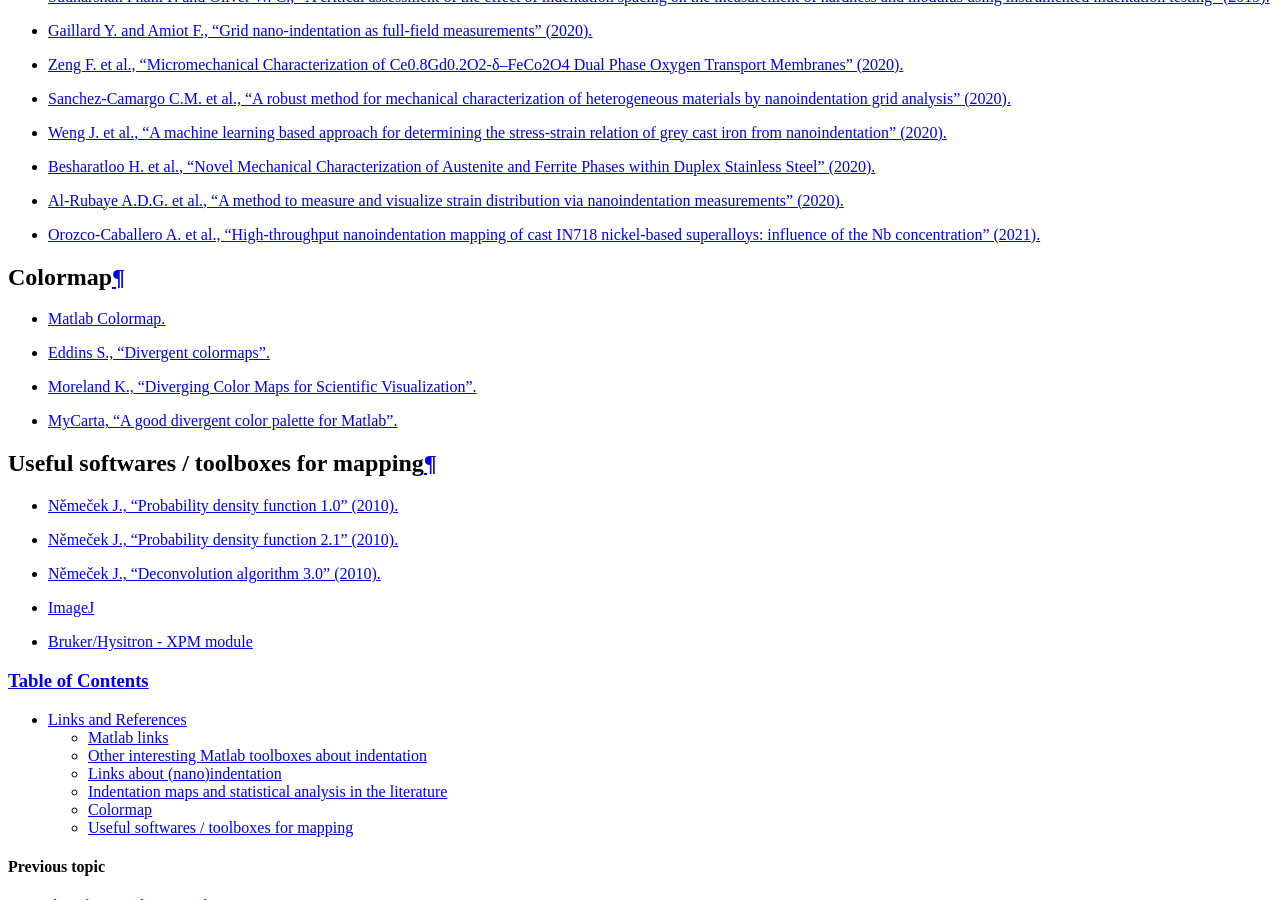
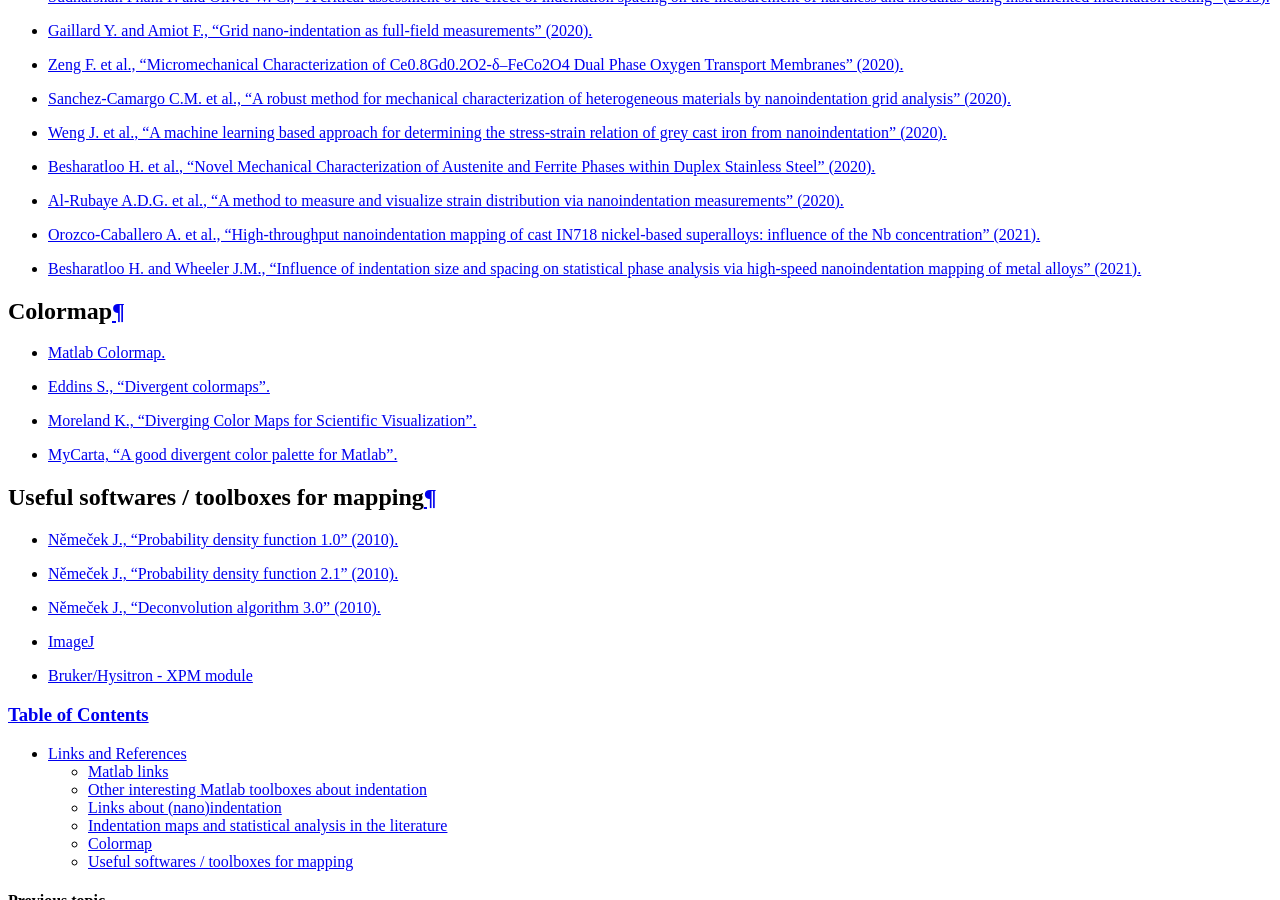
Before and after one commit to DavidMercier/TriDiMap, a Sphinx documentation site: the page built from doc/links_ref.rst, in a window 1280 px wide and 900 px high, scrolled down 2452 px. Built offline with Sphinx 7.4.7, drawn with Linux system fonts in a browser that asks for light colours; comment, search, counter and statistics services are not loaded.

Commit message:
Update links_ref.rst

```diff
--- a/doc/links_ref.rst
+++ b/doc/links_ref.rst
@@ -81,6 +81,7 @@
 * `Besharatloo H. et al., "Novel Mechanical Characterization of Austenite and Ferrite Phases within Duplex Stainless Steel" (2020). <https://doi.org/10.3390/met10101352>`_
 * `Al-Rubaye A.D.G. et al., "A method to measure and visualize strain distribution via nanoindentation measurements" (2020). <https://doi.org/10.1016/j.matpr.2020.09.747>`_
 * `Orozco-Caballero A. et al., "High-throughput nanoindentation mapping of cast IN718 nickel-based superalloys: influence of the Nb concentration" (2021). <https://arxiv.org/abs/2102.12785>`_
+* `Besharatloo H. and Wheeler J.M., "Influence of indentation size and spacing on statistical phase analysis via high‑speed nanoindentation mapping of metal alloys" (2021). <https://doi.org/10.1557/s43578-021-00214-5>`_
 
 Colormap
 ############################################
```
